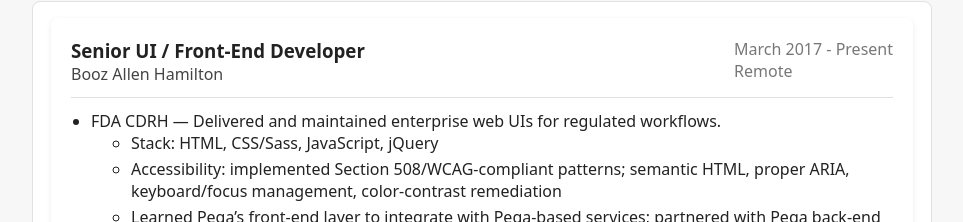
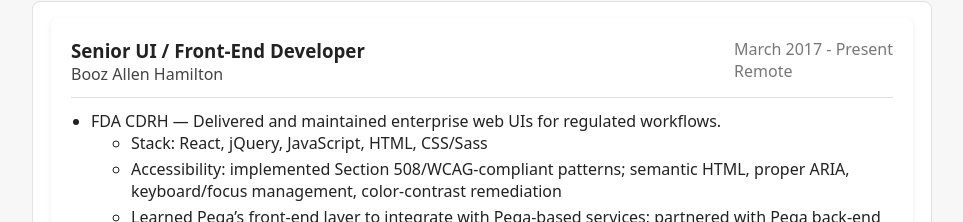
Before and after one commit to hawiDibaba/interactive-resume, a React (Vite) app: page / in a window 1280 px wide. Shown: the part 489-711 px from the top of the page, without its empty margins (158-1121 px from the left). Built offline with nearby package versions, Linux system fonts and the light colour scheme.

Commit message:
Update tech stack in resume data

```diff
--- a/src/data/resumeData.js
+++ b/src/data/resumeData.js
@@ -43,7 +43,7 @@
       {
         text: "FDA CDRH — Delivered and maintained enterprise web UIs for regulated workflows.",
         details: [
-          "Stack: HTML, CSS/Sass, JavaScript, jQuery",
+          "Stack: React, jQuery, JavaScript, HTML, CSS/Sass",
           "Accessibility: implemented Section 508/WCAG-compliant patterns; semantic HTML, proper ARIA, keyboard/focus management, color-contrast remediation",
           "Learned Pega’s front-end layer to integrate with Pega-based services; partnered with Pega back-end developers",
           "Mentored junior developers on front-end best practices and code quality",
```
